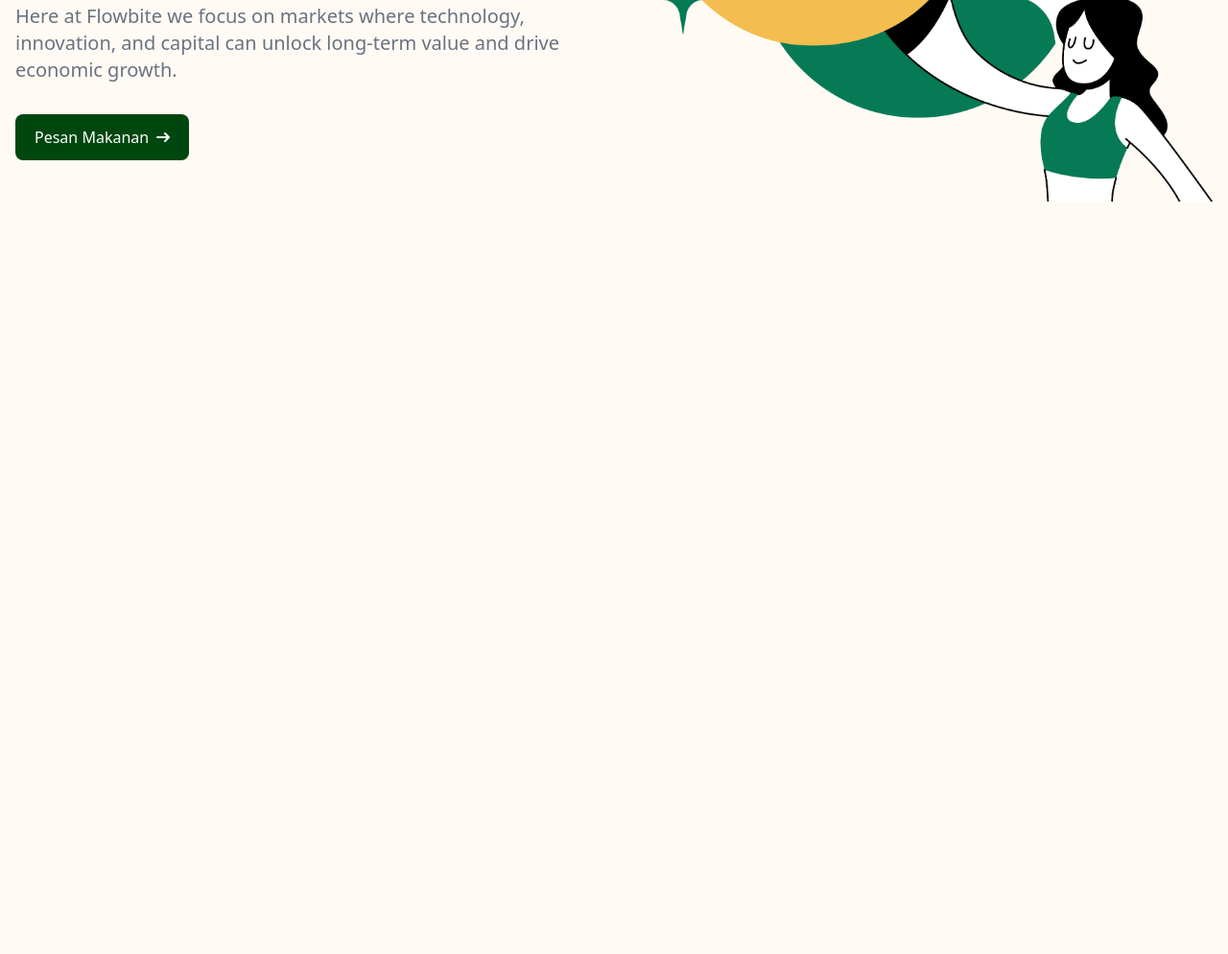
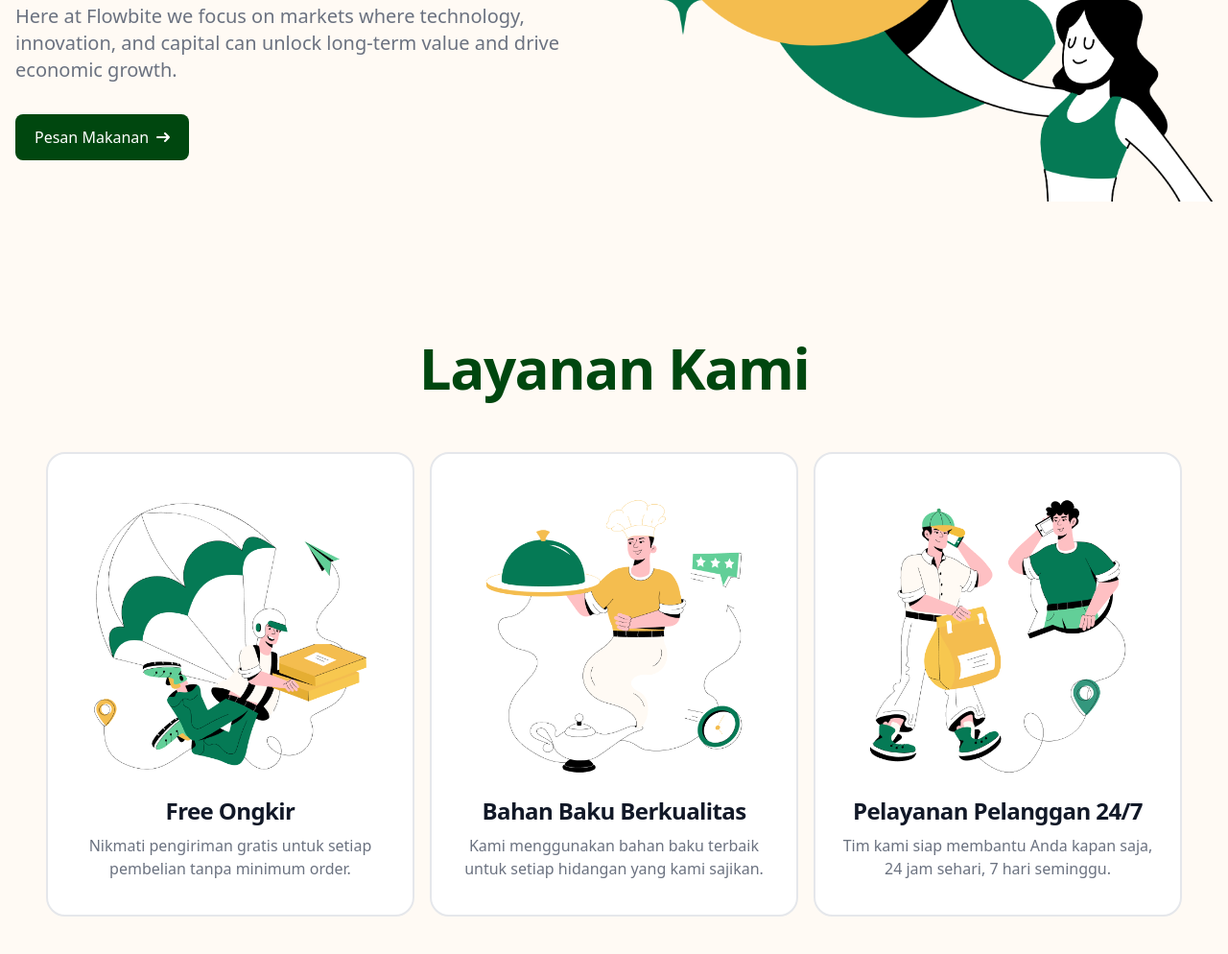
Before and after one commit to ckckckcz/Nutri-Delight, a website with bundled scripts: page src/index.html in a window 1280 px wide. Shown: the part 464-1458 px from the top of the page at 96% size. Before the commit the page ends 800 px from the top, so only its background shows below. Built offline with nearby package versions, Linux system fonts and the light colour scheme.

Commit message:
feat: layanan kami

```diff
--- a/src/index.html
+++ b/src/index.html
@@ -11,7 +11,7 @@
   </head>
   <body>
     <!-- Navbar -->
-    <nav class="fixed top-0 w-full z-50 navbar border border-gray-200 rounded-full shadow dark:bg-gray-800 dark:border-gray-700" style="background-color: white">
+    <nav class="fixed top-0 w-full z-50 navbar border border-gray-200 rounded-full shadow" style="background-color: white">
       <div class="max-w-screen-xl flex flex-wrap items-center justify-between mx-auto p-4">
         <a href="#" class="flex items-center space-x-3 rtl:space-x-reverse">
           <img src="./images/Logo.png" class="h-10" alt="Nutri Delight Logo" />
@@ -110,7 +110,7 @@
         <div class="flex flex-col justify-center">
           <div
             class="lg:mb-7 md:mb-5 sm:mb-5 mb-5 sm:text-sm lg:text-sm sm:w-48 inline-flex items-center px-5 py-3 text-sm font-medium text-center text-green-home bg-white badge-nih"
-            style="border-radius: 50px; width: 225px; border: 1px solid #00470f"
+            style="border-radius: 50px; width: 225px; border: 1px dashed #00470f"
           >
             Ayo atur pola makan sehat !
           </div>
@@ -131,6 +131,38 @@
       </div>
     </section>
     <!-- Jumbotron Selesai -->
+
+    <!-- Jumbotoron 1 -->
+    <section style="margin-top: 15px">
+      <div class="py-8 px-4 mx-auto max-w-screen-xl text-center lg:py-16">
+        <h1 class="text-4xl font-extrabold tracking-tight leading-none text-green-home md:text-5xl lg:text-6xl" style="margin-bottom: 50px">Layanan Kami</h1>
+        <div class="flex flex-wrap justify-center">
+          <div class="max-w-sm p-6 bg-white border-2 border-gray-200 m-2 card">
+            <img width="400px" height="400px" src="./images/layanan/freedelivery.png" alt="Free Ongkir" />
+            <a href="#">
+              <h5 class="mb-2 text-2xl font-semibold tracking-tight text-gray-900 dark:text-white">Free Ongkir</h5>
+            </a>
+            <p class="mb-3 font-normal text-gray-500 dark:text-gray-400">Nikmati pengiriman gratis untuk setiap pembelian tanpa minimum order.</p>
+          </div>
+          <div class="max-w-sm p-6 bg-white border-2 border-gray-200 m-2 card">
+            <img width="400px" height="400px" src="./images/layanan/bahanbakuberkualitas.png" alt="Bahan Baku Berkualitas" />
+            <a href="#">
+              <h5 class="mb-2 text-2xl font-semibold tracking-tight text-gray-900 dark:text-white">Bahan Baku Berkualitas</h5>
+            </a>
+            <p class="mb-3 font-normal text-gray-500 dark:text-gray-400">Kami menggunakan bahan baku terbaik untuk setiap hidangan yang kami sajikan.</p>
+          </div>
+          <div class="max-w-sm p-6 bg-white border-2 border-gray-200 m-2 card">
+            <img width="400px" height="400px" src="./images/layanan/pelayanan24.png" alt="Pelayanan Pelanggan 24/7" />
+            <a href="#">
+              <h5 class="mb-2 text-2xl font-semibold tracking-tight text-gray-900 dark:text-white">Pelayanan Pelanggan 24/7</h5>
+            </a>
+            <p class="mb-3 font-normal text-gray-500 dark:text-gray-400">Tim kami siap membantu Anda kapan saja, 24 jam sehari, 7 hari seminggu.</p>
+          </div>
+        </div>
+      </div>
+    </section>
+
+    <!-- Jumbotoron 1 Selesai -->
     <script src="https://cdn.jsdelivr.net/npm/flowbite@2.4.1/dist/flowbite.min.js"></script>
     <script src="../path/to/flowbite/dist/flowbite.min.js"></script>
     <script src="./javascript/main.js"></script>
```
Also changed, not shown: src/images/layanan/bahanbakuberkualitas.png (added), src/images/layanan/freedelivery.png (added), src/images/layanan/pelayanan24.png (added), src/styles/output.css.
